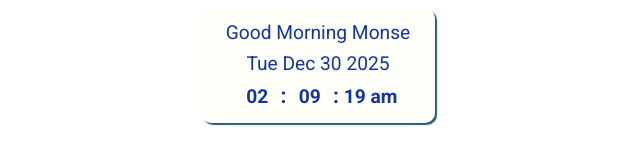
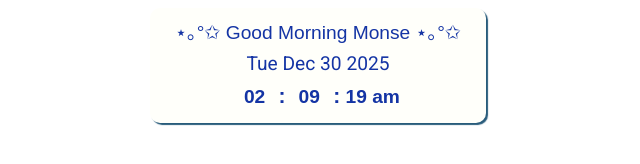
Before and after one commit to zapiensubs-alt/notion, a plain HTML site: page index.html in a window 1280 px wide. Shown: the whole page, without its empty margins (322-962 px from the left). Drawn offline with Linux system fonts and the light colour scheme.

Commit message:
Change font to Baskerville and update greetings
Updated font family and greeting messages in index.html.

```diff
--- a/index.html
+++ b/index.html
@@ -51,7 +51,7 @@ h1 {
 
 .clock {
     display: inline-block;
-    font-family: 'Roboto', sans-serif;
+    font-family: 'Baskerville Old Face', sans-serif;
     font-weight: bold;
     font-size: 1.2em;
     /* padding-left: 20px; */
@@ -79,7 +79,7 @@ h1 {
 
     min-width: 162px;
     /* padding-right: 30px; */
-    font-family: 'Roboto', sans-serif;
+    font-family: 'Baskerville Old Face', sans-serif;
     font-size: 1.2em;
 }
 
@@ -126,11 +126,11 @@ else{
 }
 hrs = today.getHours();
 if (hrs < 12)
-        greet = 'Good Morning Monse  ';
+        greet = '⋆｡°✩ Good Morning Monse ⋆｡°✩  ';
     else if (hrs >= 12 && hrs <= 17)
-        greet = 'Good Afternoon Monse ';
+        greet = '⋆｡°✩ Good Afternoon Monse ⋆｡°✩ ';
     else if (hrs >= 17 && hrs <= 24)
-        greet = 'Good Evening Monse  ';
+        greet = '⋆｡°✩ Good Evening Monse ⋆｡°✩  ';
 // console.log(today.toLocaleTimeString());
 document.getElementById('greet').innerHTML = greet;
 document.getElementById('hour').innerHTML = hour;
```
